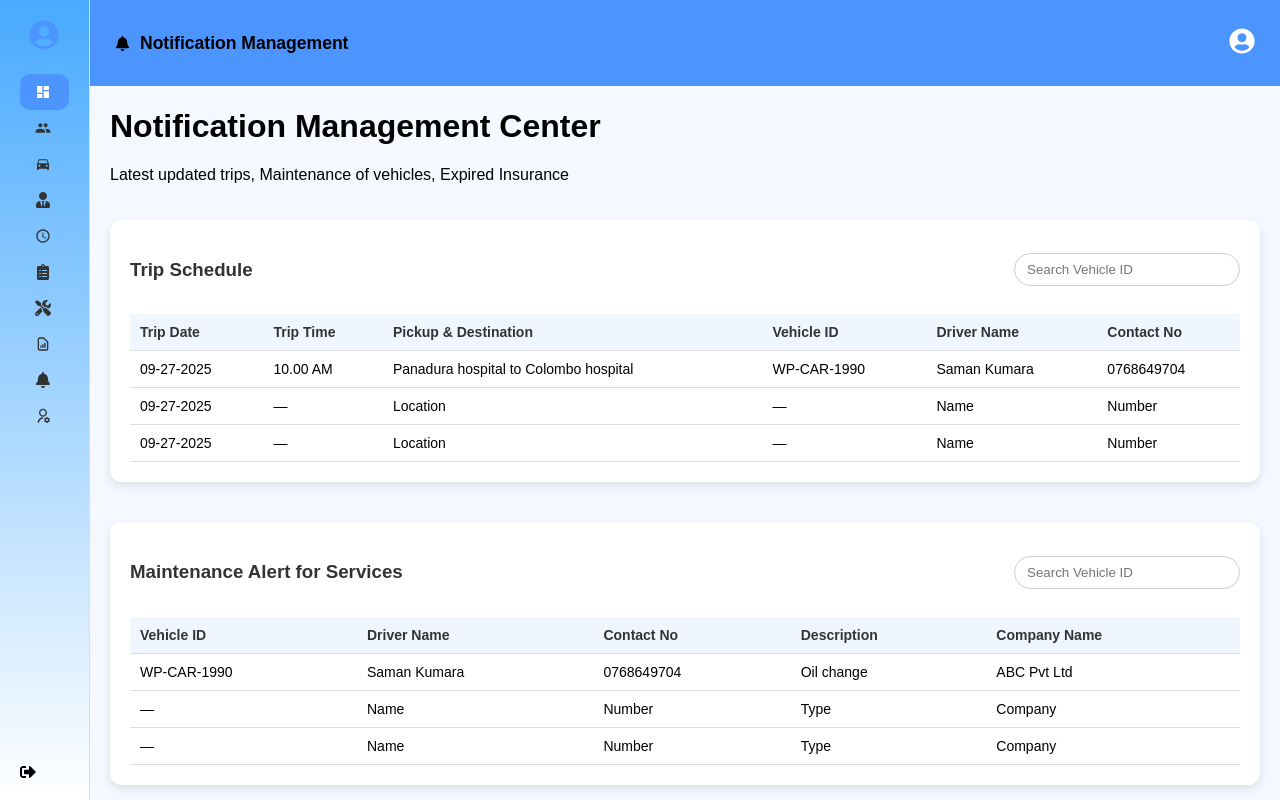
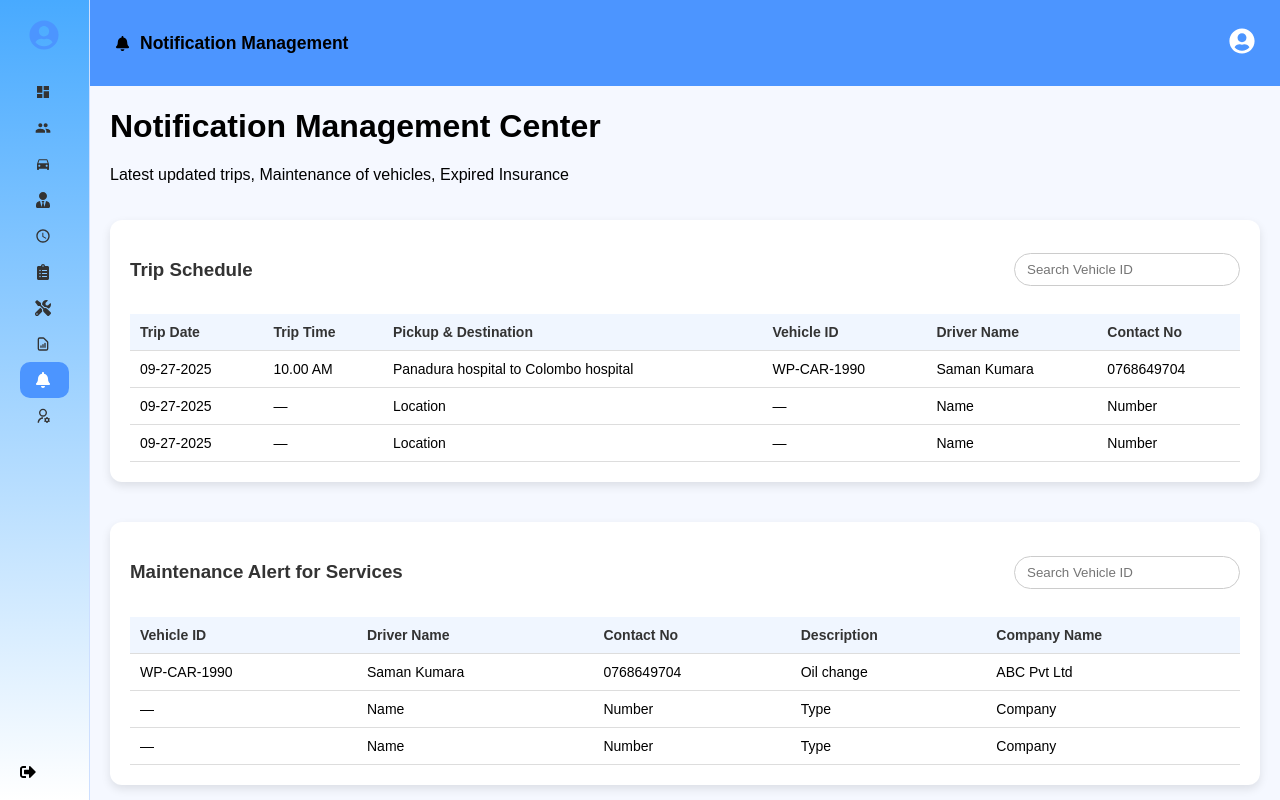
Before and after one commit to PBPerera/FleetCare, a React (Vite) app in the folder frontend/: page / in a window 1280 px wide. Built offline with nearby package versions, Linux system fonts and the light colour scheme.

Commit message:
logo change

```diff
--- a/frontend/src/pages/NotificationM.jsx
+++ b/frontend/src/pages/NotificationM.jsx
@@ -162,7 +162,7 @@ export default function Notification1() {
             <FaUserCircle className="logo-icon" />
           </div>
           <ul className="menu">
-            <li className="active"><MdDashboard /></li>
+            <li><MdDashboard /></li>
             <li><MdPeople /></li>
             <li><MdDirectionsCar /></li>
             <li><FaUserTie /></li>
@@ -170,7 +170,7 @@ export default function Notification1() {
             <li><FaClipboardList /></li>
             <li><FaTools /></li>
             <li><HiOutlineDocumentReport /></li>
-            <li><FaBell /></li>
+            <li className="active"><FaBell /></li>
             <li><RiUserSettingsLine /></li>
           </ul>
           <div className="logout"><FaSignOutAlt /></div>
```
